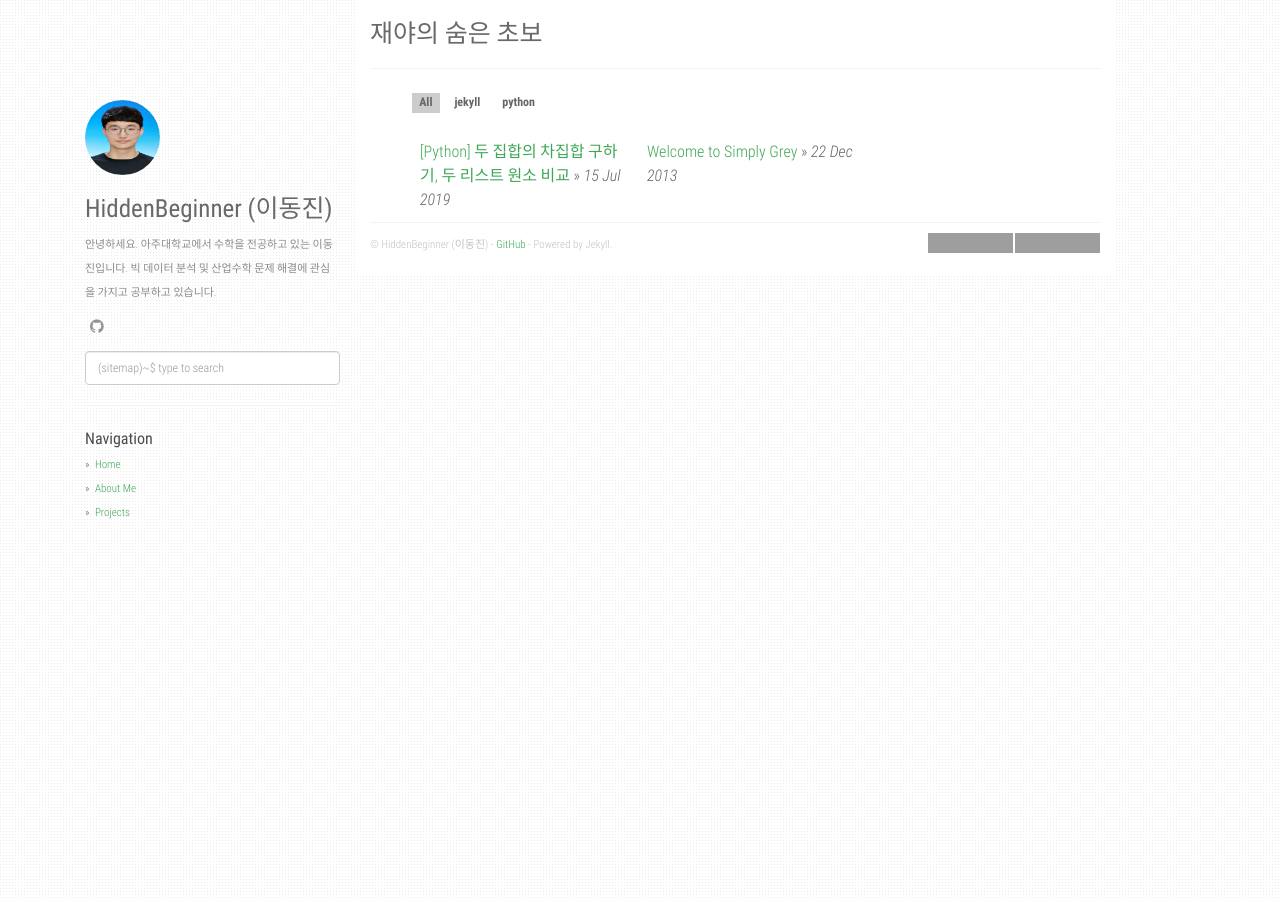
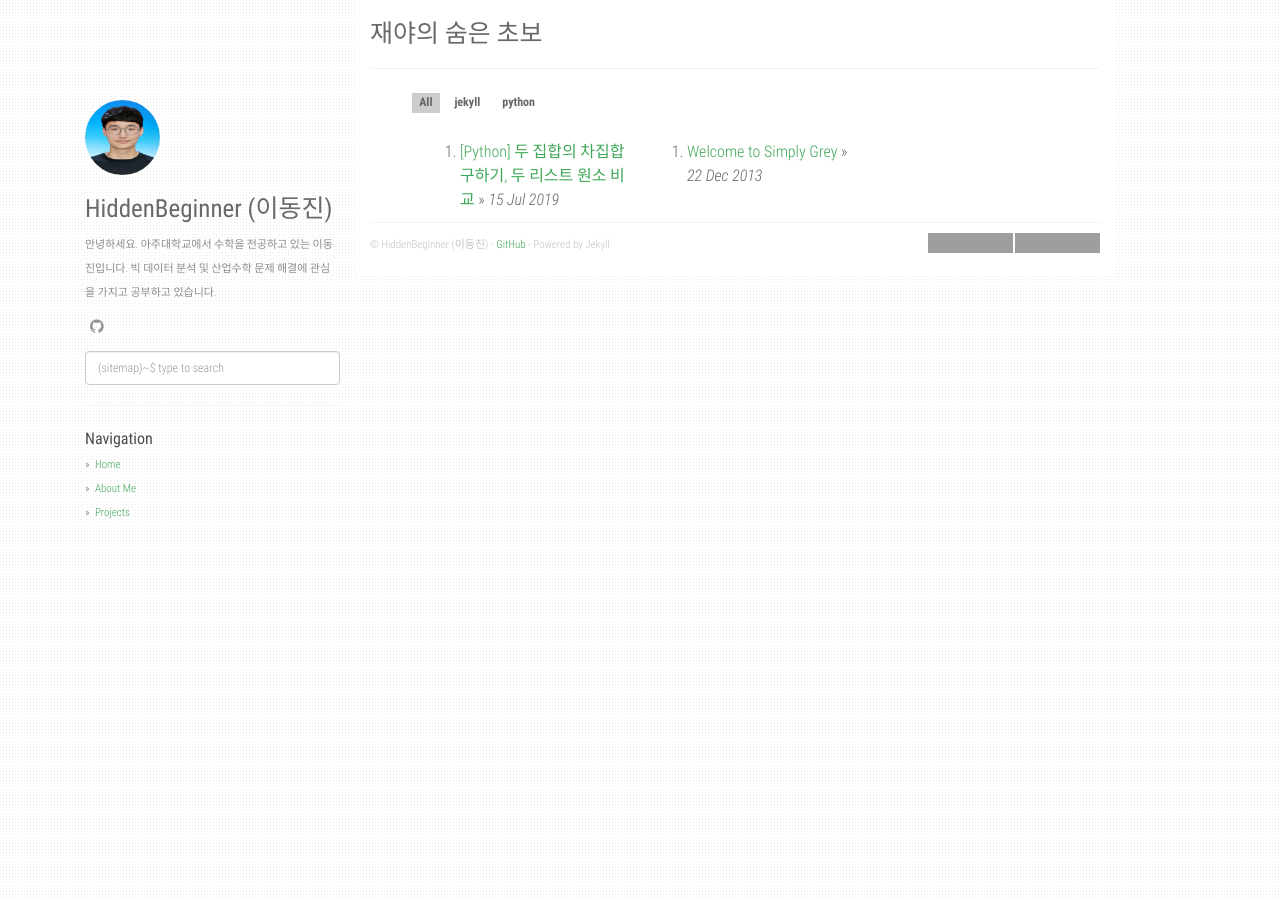
Before and after one commit to agusmakmun/agusmakmun.github.io, a Jekyll site: the page built from index.html, in a window 1280 px wide. Built offline with Jekyll 4.4.1, drawn with Linux system fonts in a browser that asks for light colours; the list of posts is cut into pages by our own code; grey boxes are pictures that could not be loaded.

Commit message:
Update index.html

```diff
--- a/index.html
+++ b/index.html
@@ -8,9 +8,9 @@ layout: default
   <ol class="posts">
     {% include category_tag.html %}
     {% for post in paginator.posts %}
-    <li class="project-item project-outer" data-tags='{{ post.categories | jsonify | downcase }}'>
-      <dev><a href="{{ post.url }}">{{ post.title }}</a> &raquo; <i><span>{{ post.date | date_to_string }}</span></i></dev>
-    </li>
+    <ol class="project-item project-outer" data-tags='{{ post.categories | jsonify | downcase }}'>
+      <li><a href="{{ post.url }}">{{ post.title }}</a> &raquo; <i><span>{{ post.date | date_to_string }}</span></i></dev>
+    </ol>
     {% endfor %}
   </ol>
 
```
